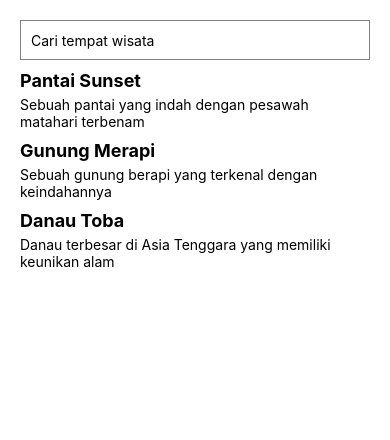
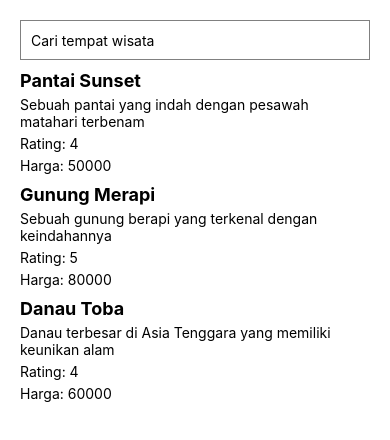
Before and after one commit to suryo/PraktikumReact, a React Native app: screen / in a window 390 px wide. Shown: the top 440 px of the page. Built offline with nearby package versions, Linux system fonts and the light colour scheme.

Commit message:
modification show data and parameters

```diff
--- a/App.tsx
+++ b/App.tsx
@@ -2,9 +2,9 @@ import React, { useState } from 'react';
 import { StyleSheet, Text, View, TextInput, Button, FlatList } from 'react-native';
 
 const data = [
- { id: '1', name: 'Pantai Sunset', desc: 'Sebuah pantai yang indah dengan pesawah matahari terbenam' },
- { id: '2', name: 'Gunung Merapi', desc: 'Sebuah gunung berapi yang terkenal dengan keindahannya' },
- { id: '3', name: 'Danau Toba', desc: 'Danau terbesar di Asia Tenggara yang memiliki keunikan alam' },
+ { id: '1', name: 'Pantai Sunset', desc: 'Sebuah pantai yang indah dengan pesawah matahari terbenam', rating: 4, price: 50000 },
+ { id: '2', name: 'Gunung Merapi', desc: 'Sebuah gunung berapi yang terkenal dengan keindahannya', rating: 5, price: 80000 },
+ { id: '3', name: 'Danau Toba', desc: 'Danau terbesar di Asia Tenggara yang memiliki keunikan alam', rating: 4, price: 60000 },
 ];
 
 const App = () => {
@@ -36,6 +36,8 @@ const App = () => {
           <View style={styles.listItem}>
             <Text style={styles.name}>{item.name}</Text>
             <Text style={styles.desc}>{item.desc}</Text>
+            <Text style={styles.rating}>Rating: {item.rating}</Text>
+            <Text style={styles.price}>Harga: {item.price}</Text>
           </View>
         )}
       />
@@ -65,6 +67,14 @@ const styles = StyleSheet.create({
  },
  desc: {
     fontSize: 14,
+    marginBottom: 5,
+ },
+ rating: {
+    fontSize: 14,
+    marginBottom: 5,
+ },
+ price: {
+    fontSize: 14,
  },
 });
 
```
